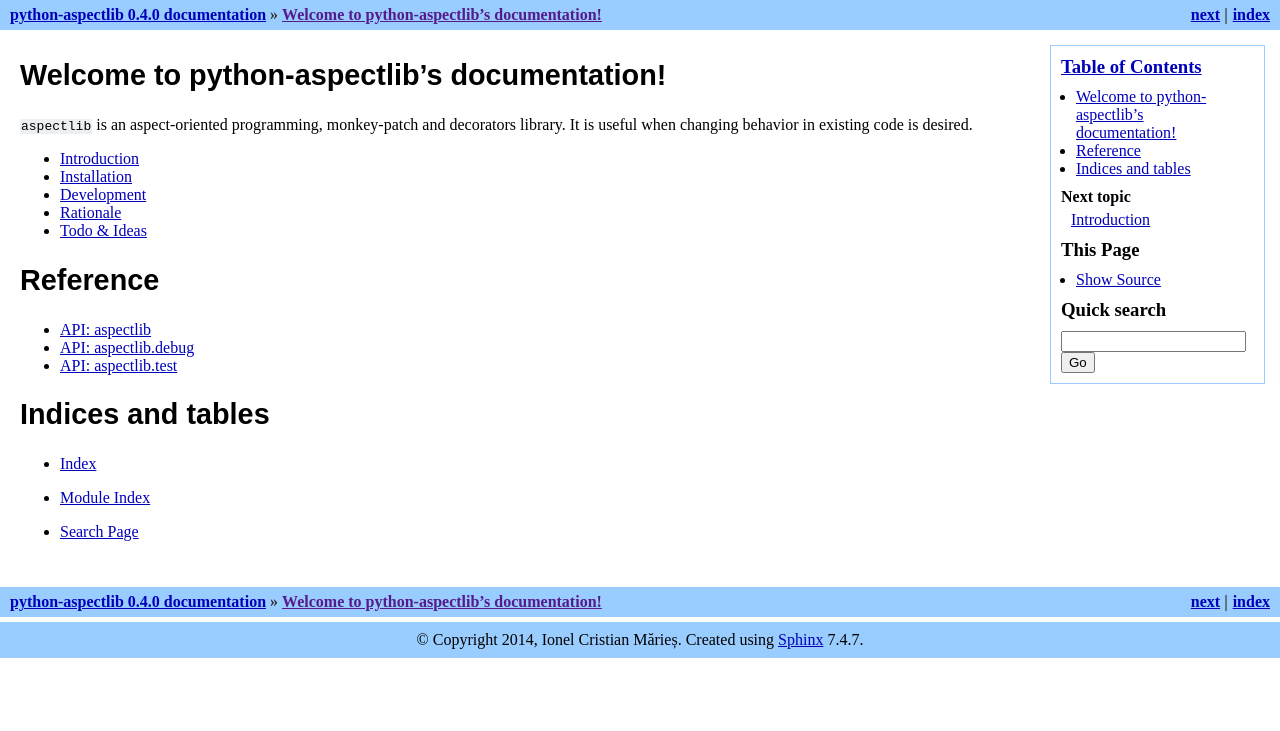
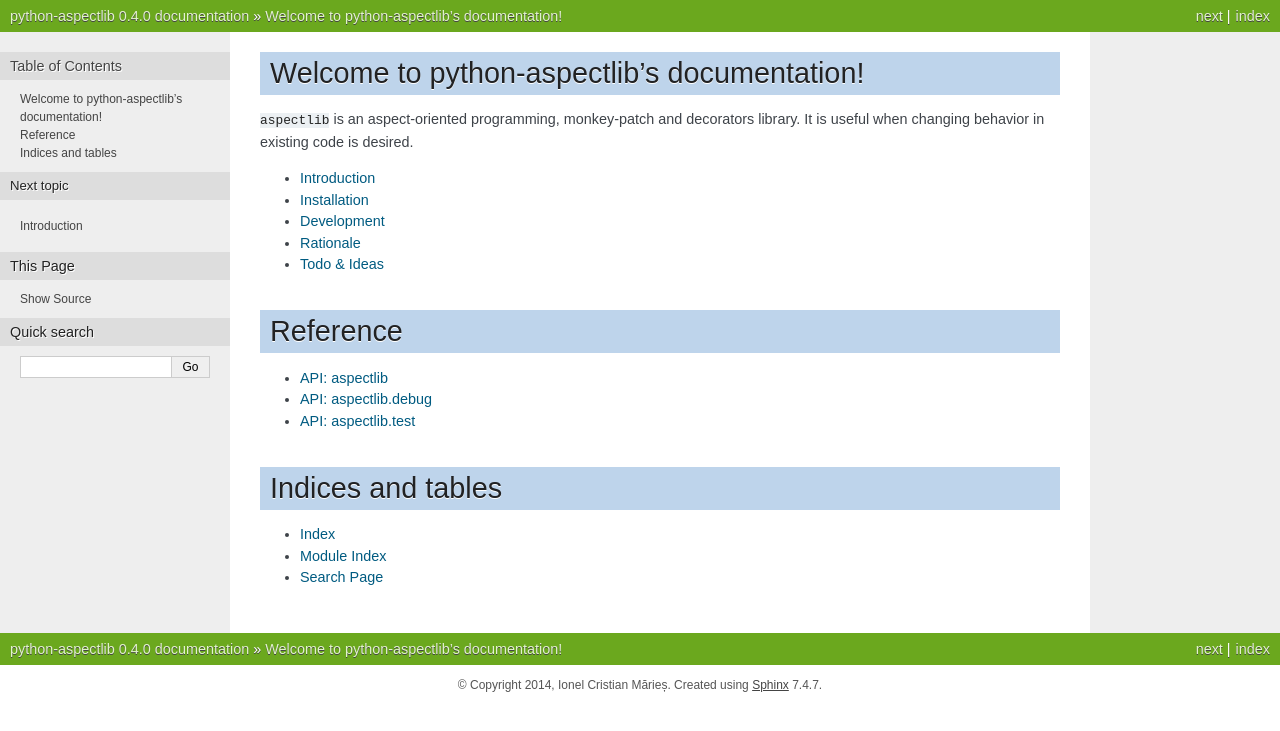
Before and after one commit to ionelmc/python-aspectlib, a Sphinx documentation site: the page built from docs/index.rst, in a window 1280 px wide. Shown: the top 731 px of the page. Built offline with Sphinx 7.4.7, drawn with Linux system fonts in a browser that asks for light colours.

Commit message:
Try nature theme.

```diff
--- a/docs/conf.py
+++ b/docs/conf.py
@@ -41,7 +41,7 @@
     import sphinx_rtd_theme
     html_theme = "sphinx_rtd_theme"
     html_theme_path = [sphinx_rtd_theme.get_html_theme_path()]
-html_theme = 'traditional'
+html_theme = 'nature'
 
 # Theme options are theme-specific and customize the look and feel of a theme
 # further.  For a list of options available for each theme, see the
```
